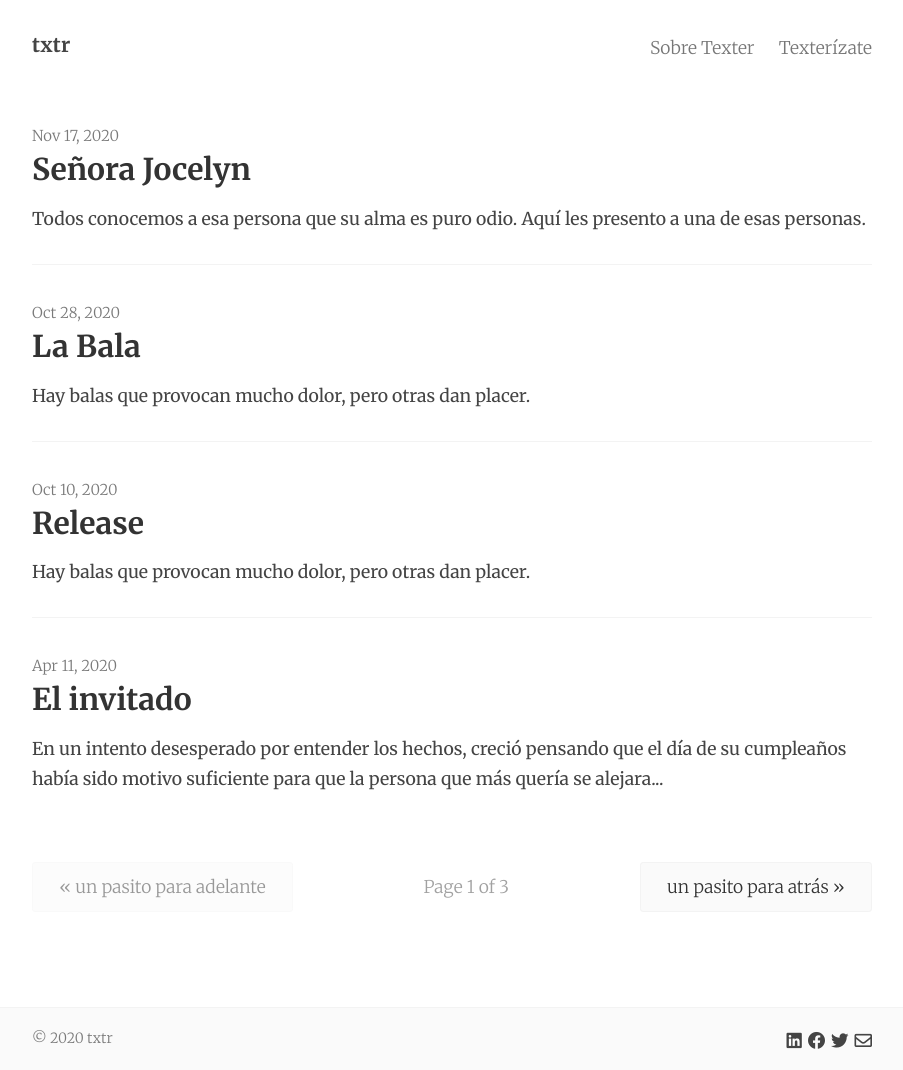
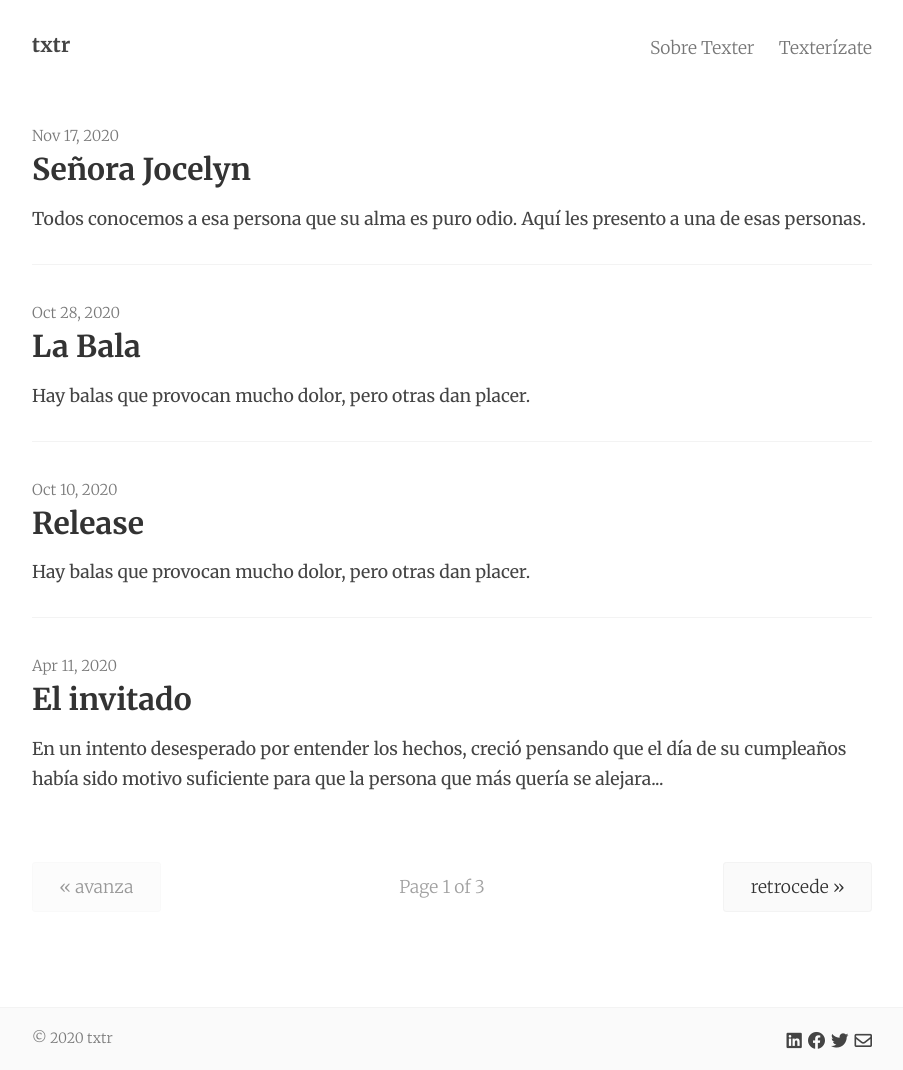
Before and after one commit to Robok3000/textercl, a Jekyll site: the page built from index.html, in a window 1280 px wide. Shown: the whole page, without its empty margins (188-1091 px from the left). Built offline with Jekyll 4.4.1, drawn with Linux system fonts in a browser that asks for light colours; nearby versions of some CDN libraries; the list of posts is cut into pages by our own code.

Commit message:
Update _config.yml

```diff
--- a/_config.yml
+++ b/_config.yml
@@ -41,8 +41,8 @@ share_linkedin: false
 
 text:
   pagination:
-    newer: 'un pasito para adelante'
-    older: 'un pasito para atrás'
+    newer: 'avanza'
+    older: 'retrocede'
   share_buttons:
     text:         'Compártelo en:'
     facebook:     'Compártelo en Facebook'
```
